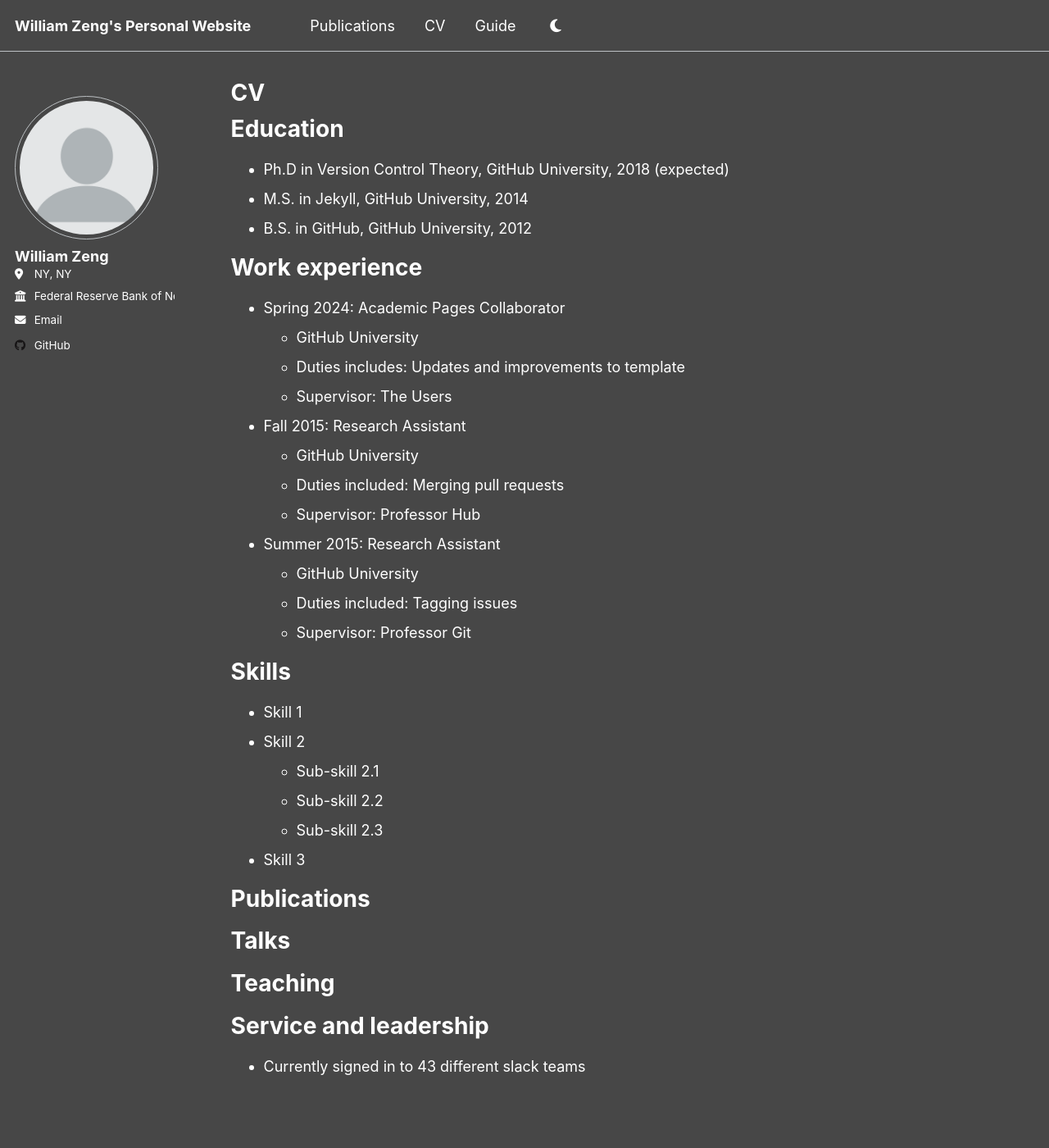
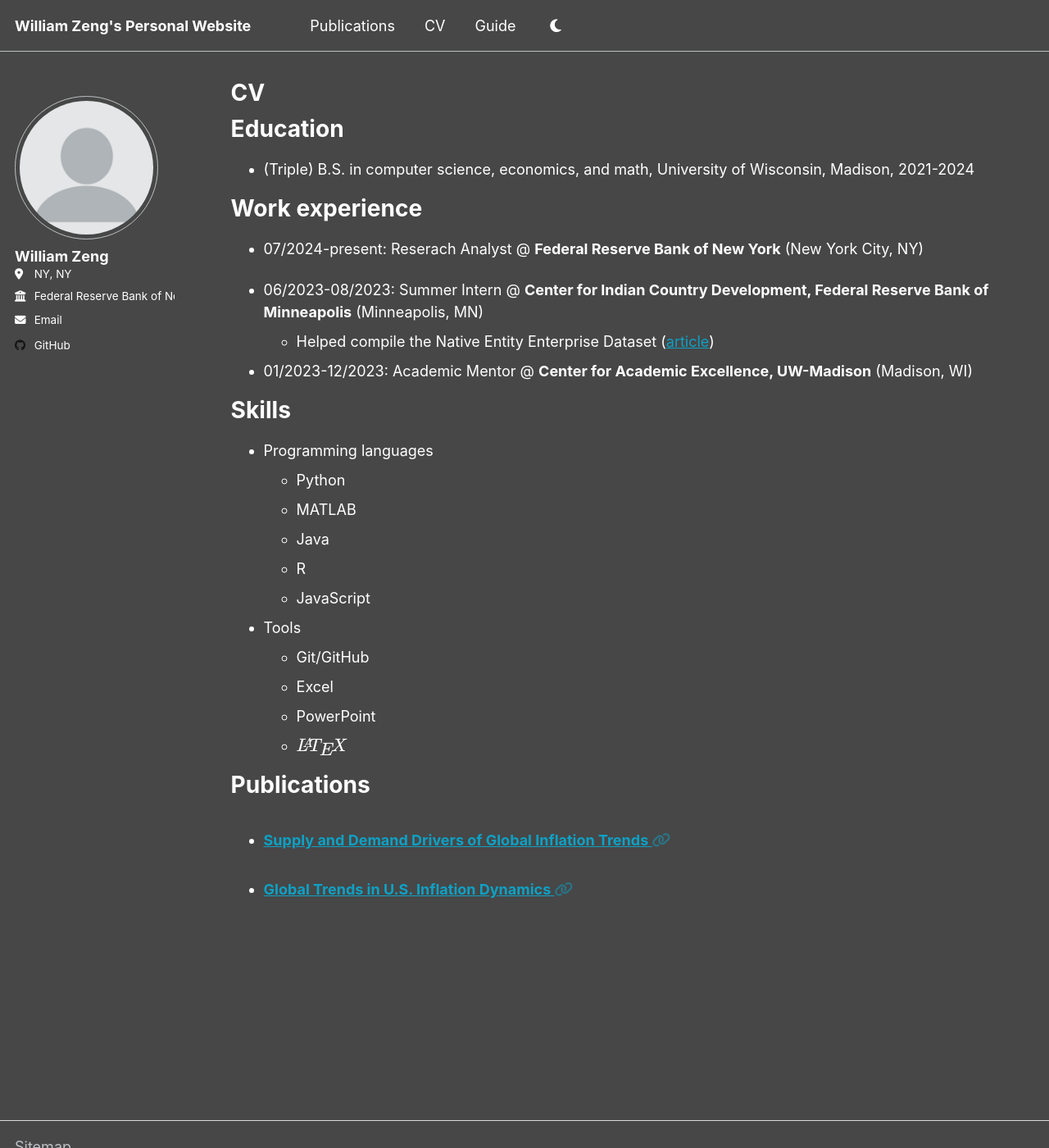
Before and after one commit to WilliamJZeng/WilliamJZeng.github.io, a Jekyll site: the page built from _pages/cv.md, in a window 1280 px wide and 1400 px high. Shown: the whole window at 82% size. Built offline with Jekyll 4.4.1, drawn with Linux system fonts in a browser that asks for light colours.

Commit message:
updated cv, publications

```diff
--- a/_config.yml
+++ b/_config.yml
@@ -83,6 +83,8 @@
     title: 'Journal Articles'
   conferences:
     title: 'Conference Papers'
+  out_blogs:
+    title: 'Outside Blogs'
 
 # Site Settings
 teaser                   :  # filename of teaser fallback teaser image placed in /images/, .e.g. "500x300.png"
@@ -218,9 +220,9 @@
   # teaching:
   #   output: true
   #   permalink: /:collection/:path/
-  # publications:
-  #   output: true
-  #   permalink: /:collection/:path/
+  publications:
+    output: true
+    permalink: /:collection/:path/
   # portfolio:
   #   output: true
   #   permalink: /:collection/:path/
--- a/_pages/cv.md
+++ b/_pages/cv.md
@@ -11,35 +11,31 @@
 
 Education
 ======
-* Ph.D in Version Control Theory, GitHub University, 2018 (expected)
-* M.S. in Jekyll, GitHub University, 2014
-* B.S. in GitHub, GitHub University, 2012
+* (Triple) B.S. in computer science, economics, and math, University of Wisconsin, Madison, 2021-2024
 
 Work experience
 ======
-* Spring 2024: Academic Pages Collaborator
-  * GitHub University
-  * Duties includes: Updates and improvements to template
-  * Supervisor: The Users
+* 07/2024-present: Reserach Analyst @ **Federal Reserve Bank of New York** (New York City, NY)
 
-* Fall 2015: Research Assistant
-  * GitHub University
-  * Duties included: Merging pull requests
-  * Supervisor: Professor Hub
+* 06/2023-08/2023: Summer Intern @ **Center for Indian Country Development, Federal Reserve Bank of Minneapolis** (Minneapolis, MN)
+  * Helped compile the Native Entity Enterprise Dataset ([article](https://www.minneapolisfed.org/article/2025/new-data-showcase-the-breadth-of-tribally-owned-businesses))
 
-* Summer 2015: Research Assistant
-  * GitHub University
-  * Duties included: Tagging issues
-  * Supervisor: Professor Git
+* 01/2023-12/2023: Academic Mentor @ **Center for Academic Excellence, UW-Madison** (Madison, WI)
 
 Skills
 ======
-* Skill 1
-* Skill 2
-  * Sub-skill 2.1
-  * Sub-skill 2.2
-  * Sub-skill 2.3
-* Skill 3
+* Programming languages
+  * Python
+  * MATLAB
+  * Java
+  * R
+  * JavaScript
+
+* Tools
+  * Git/GitHub
+  * Excel
+  * PowerPoint
+  * \\(\LaTeX\\)
 
 Publications
 ======
@@ -47,18 +43,18 @@
     {% include archive-single-cv.html %}
   {% endfor %}</ul>
 
-Talks
+<!-- Talks
 ======
   <ul>{% for post in site.talks reversed %}
     {% include archive-single-talk-cv.html  %}
-  {% endfor %}</ul>
+  {% endfor %}</ul> -->
 
-Teaching
+<!-- Teaching
 ======
   <ul>{% for post in site.teaching reversed %}
     {% include archive-single-cv.html %}
-  {% endfor %}</ul>
+  {% endfor %}</ul> -->
 
-Service and leadership
+<!-- Service and leadership
 ======
-* Currently signed in to 43 different slack teams
+* Currently signed in to 43 different slack teams -->
--- /dev/null
+++ b/_publications/2025-02-27-supply_demand_drivers_global_infl.md
@@ -0,0 +1,16 @@
+---
+title: "Supply and Demand Drivers of Global Inflation Trends"
+collection: publications
+category: out_blogs
+permalink: /publication/2025-02-27-supply_demand_drivers_global_infl
+# excerpt: 'This paper is about the number 1. The number 2 is left for future work.'
+date: 2025-02-27
+venue: 'Lberty Street Economics'
+# slidesurl: 'http://academicpages.github.io/files/slides1.pdf'
+# paperurl: 'https://libertystreeteconomics.newyorkfed.org/2025/02/global-trends-in-u-s-inflation-dynamics/'
+link: 'https://libertystreeteconomics.newyorkfed.org/2025/02/supply-and-demand-drivers-of-global-inflation-trends/'
+# bibtexurl: 'http://academicpages.github.io/files/bibtex1.bib'
+# citation: 'Your Name, You. (2009). &quot;Paper Title Number 1.&quot; <i>Journal 1</i>. 1(1).'
+# published: false
+---
+Part two of two-part series on a global multi-variate core trend (MCT) inflation model.
```
Also changed, not shown: _publications/2009-10-01-paper-title-number-1.md (deleted, +0 -15 lines), _publications/2025-02-27-global_trends_us_infl_dyn.md (added, +16 -0 lines).
